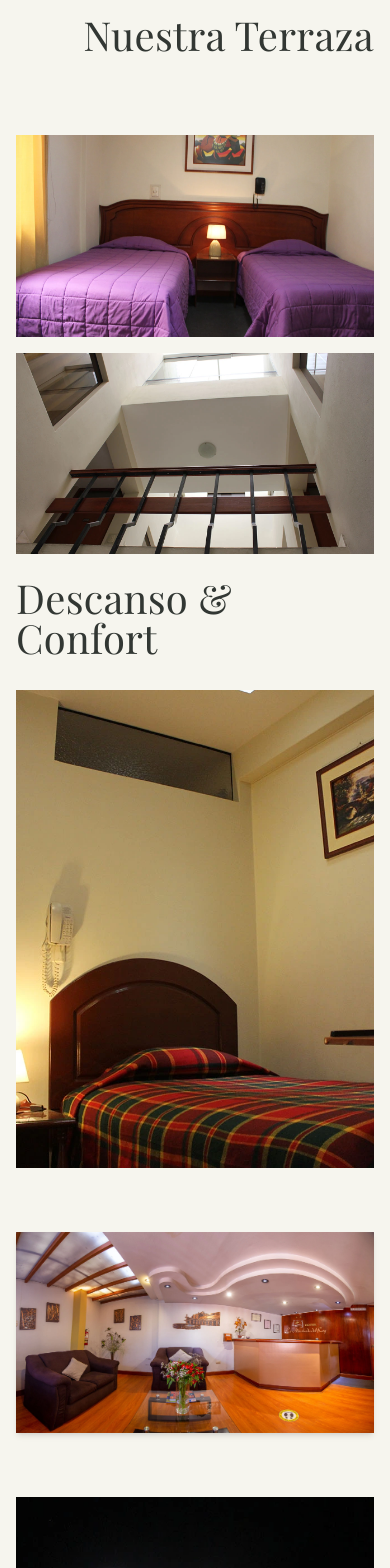
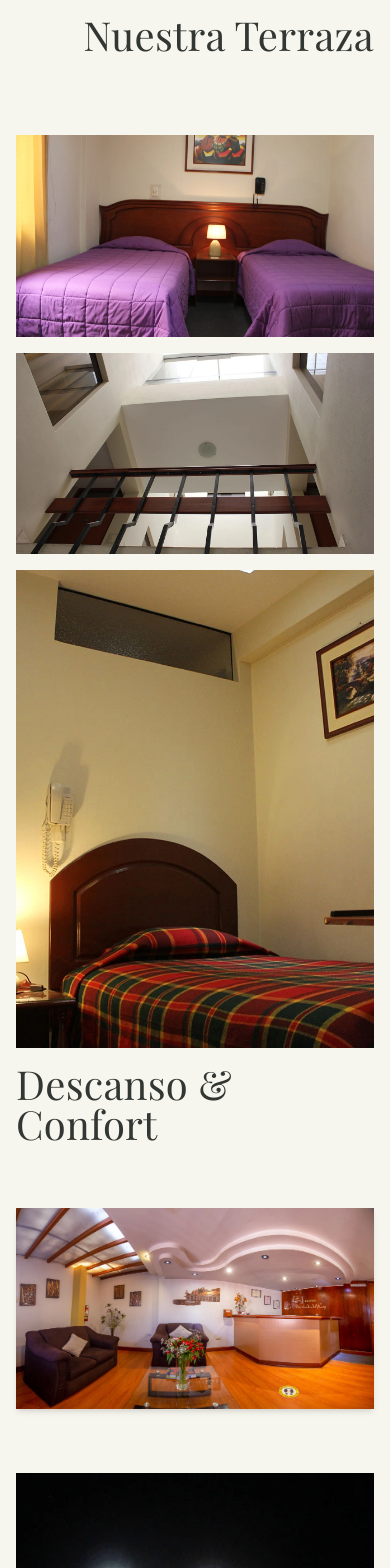
Before and after one commit to digitales-2025/landing-almohada-rey, a Next.js app: page /es/galeria in a window 390 px wide. Shown: the part 1940-3508 px from the top of the page. Built offline with nearby package versions, Linux system fonts and the light colour scheme; no server answers; a web font is replaced by a local one; what tailwindcss-animated would draw is missing.

Commit message:
feat: mejorar el diseño y la estructura

```diff
--- a/src/app/[locale]/galeria/components/GallerySection4.tsx
+++ b/src/app/[locale]/galeria/components/GallerySection4.tsx
@@ -11,13 +11,14 @@ export const GallerySection4 = () => {
     return (
         <SectionWrapper>
             <div className="container mx-auto">
-                <div className="grid grid-cols-1 md:grid-cols-2 gap-4 md:gap-6">
+                {/* Layout para pantallas grandes (desktop) */}
+                <div className="hidden lg:grid lg:grid-cols-2 gap-6">
                     {/* Columna izquierda con dos imágenes y título */}
-                    <div className="flex flex-col min-h-[400px] md:min-h-[700px] justify-between">
+                    <div className="flex flex-col h-full justify-between">
                         {/* Contenedor de imágenes */}
-                        <div className="space-y-4 flex-shrink-0">
+                        <div className="space-y-4">
                             {/* Imagen superior izquierda */}
-                            <div className="relative aspect-[16/9] md:aspect-[16/9] w-full">
+                            <div className="relative aspect-[16/9] w-full">
                                 <img
                                     src="/gallery/seccion4/ImgLateralIzquierdoSuperior.webp"
                                     alt={t('imageAlt1')}
@@ -26,7 +27,7 @@ export const GallerySection4 = () => {
                             </div>
 
                             {/* Imagen inferior izquierda */}
-                            <div className="relative aspect-[16/9] md:aspect-[16/9] w-full">
+                            <div className="relative aspect-[16/9] w-full">
                                 <img
                                     src="/gallery/seccion4/ImgLateralIzquierdoInferior.webp"
                                     alt={t('imageAlt2')}
@@ -35,26 +36,19 @@ export const GallerySection4 = () => {
                             </div>
                         </div>
 
-                        {/* Versión móvil: título y descripción en línea única */}
-                        <div className="mt-6 block md:hidden pb-4">
-                            <h2 className="text-h5 font-serif text-secondary dark:text-secondary-foreground">
-                                {t('title')} {t('description')}
-                            </h2>
-                        </div>
-
                         {/* Versión desktop: título y descripción separados */}
-                        <div className="mt-6 hidden md:block pb-4">
-                            <h3 className="text-h5 md:text-h4 lg:text-h4 font-serif text-secondary dark:text-secondary-foreground">
+                        <div className="mt-4">
+                            <h3 className="text-h4 font-serif text-secondary dark:text-secondary-foreground">
                                 {t('title')}
                             </h3>
-                            <h2 className="text-h3 lg:text-h2 xl:text-h1 font-serif text-secondary dark:text-secondary-foreground truncate">
+                            <h2 className="text-h2 xl:text-h1 font-serif text-secondary dark:text-secondary-foreground truncate">
                                 {t('description')}
                             </h2>
                         </div>
                     </div>
 
-                    {/* Imagen grande a la derecha con altura adaptable */}
-                    <div className="relative aspect-[3/4] md:aspect-[3/5] w-full">
+                    {/* Imagen grande a la derecha */}
+                    <div className="relative aspect-[3/5] w-full">
                         <img
                             src="/gallery/seccion4/ImgLateralDerecho.webp"
                             alt={t('imageAlt3')}
@@ -62,6 +56,57 @@ export const GallerySection4 = () => {
                         />
                     </div>
                 </div>
+
+                {/* Layout para móvil y tablet (imágenes seguidas por texto) */}
+                <div className="block lg:hidden">
+                    <div className="grid grid-cols-1 md:grid-cols-2 gap-4">
+                        {/* En tablet, las imágenes izquierdas se apilan */}
+                        <div className="space-y-4">
+                            <div className="relative aspect-[16/9] w-full">
+                                <img
+                                    src="/gallery/seccion4/ImgLateralIzquierdoSuperior.webp"
+                                    alt={t('imageAlt1')}
+                                    className="object-cover w-full h-full"
+                                />
+                            </div>
+                            <div className="relative aspect-[16/9] w-full">
+                                <img
+                                    src="/gallery/seccion4/ImgLateralIzquierdoInferior.webp"
+                                    alt={t('imageAlt2')}
+                                    className="object-cover w-full h-full"
+                                />
+                            </div>
+                        </div>
+
+                        {/* Imagen derecha */}
+                        <div className="relative aspect-[3/4] md:aspect-[3/4.5] w-full">
+                            <img
+                                src="/gallery/seccion4/ImgLateralDerecho.webp"
+                                alt={t('imageAlt3')}
+                                className="object-cover w-full h-full"
+                            />
+                        </div>
+                    </div>
+
+                    {/* Título y descripción después de las imágenes para móvil y tablet */}
+                    <div className="mt-4">
+                        {/* Versión móvil */}
+                        <div className="block md:hidden">
+                            <h2 className="text-h5 font-serif text-secondary dark:text-secondary-foreground">
+                                {t('title')} {t('description')}
+                            </h2>
+                        </div>
+                        {/* Versión tablet */}
+                        <div className="hidden md:block lg:hidden">
+                            <h3 className="text-h5 font-serif text-secondary dark:text-secondary-foreground">
+                                {t('title')}
+                            </h3>
+                            <h2 className="text-h4 font-serif text-secondary dark:text-secondary-foreground">
+                                {t('description')}
+                            </h2>
+                        </div>
+                    </div>
+                </div>
             </div>
         </SectionWrapper>
     );
--- a/src/app/[locale]/galeria/components/GallerySection7.tsx
+++ b/src/app/[locale]/galeria/components/GallerySection7.tsx
@@ -9,11 +9,11 @@ export const GallerySection7 = () => {
     const t = useTranslations('IndexPageGallery.sections.section7');
 
     return (
-        <SectionWrapper>
+        <SectionWrapper className="md:py-8 lg:py-12">
             <div className="container mx-auto">
-                <div className="flex flex-col gap-6">
-                    {/* Imagen grande superior (altura reducida) */}
-                    <div className="relative w-full min-h-fit md:min-h-[600px] lg:min-h-[750px] overflow-hidden ">
+                <div className="flex flex-col gap-4 md:gap-5 lg:gap-6">
+                    {/* Imagen grande superior */}
+                    <div className="relative w-full h-[400px] md:h-[520px] lg:h-[750px] overflow-hidden">
                         <img
                             src="/gallery/seccion7/ImgSuperior.webp"
                             alt={t('imageAlt1')}
@@ -21,28 +21,28 @@ export const GallerySection7 = () => {
                         />
                     </div>
 
-                    {/* Estructura para desktop (2 columnas con título e imágenes) - oculto en móvil */}
-                    <div className="hidden md:grid md:grid-cols-2 gap-8 items-start grid-flow-row auto-rows-min">
-                        {/* Título a la izquierda solo visible en desktop */}
-                        <div className="space-y-3 pt-2">
-                            <h3 className="text-h5 md:text-h4 lg:text-h4 font-serif text-secondary dark:text-secondary-foreground">
+                    {/* Estructura para tablet/desktop */}
+                    <div className="hidden md:grid md:grid-cols-2 gap-3 md:gap-4 lg:gap-8 items-start">
+                        {/* Título a la izquierda */}
+                        <div className="md:space-y-2 lg:space-y-3">
+                            <h3 className="text-h5 md:text-h5 lg:text-h4 font-serif text-secondary dark:text-secondary-foreground">
                                 {t('subtitle')}
                             </h3>
-                            <h2 className="text-h3 lg:text-h2 xl:text-h2 font-serif text-secondary dark:text-secondary-foreground">
+                            <h2 className="text-h4 md:text-h4 lg:text-h2 xl:text-h2 font-serif text-secondary dark:text-secondary-foreground">
                                 {t('title')}
                             </h2>
                         </div>
 
-                        {/* Imágenes inferiores solo para desktop */}
-                        <div className="grid grid-cols-2 gap-6 grid-flow-row auto-rows-min">
-                            <div className="relative aspect-[4/3] w-full overflow-hidden">
+                        {/* Imágenes inferiores */}
+                        <div className="grid grid-cols-2 gap-2 md:gap-3 lg:gap-6">
+                            <div className="relative h-[150px] md:h-[180px] lg:h-[220px] w-full overflow-hidden">
                                 <img
                                     src="/gallery/seccion7/ImgInferiorIzquierdo.webp"
                                     alt={t('imageAlt2')}
                                     className="object-cover w-full h-full"
                                 />
                             </div>
-                            <div className="relative aspect-[4/3] w-full overflow-hidden">
+                            <div className="relative h-[150px] md:h-[180px] lg:h-[220px] w-full overflow-hidden">
                                 <img
                                     src="/gallery/seccion7/ImgInferiorDerecho.webp"
                                     alt={t('imageAlt3')}
@@ -52,18 +52,17 @@ export const GallerySection7 = () => {
                         </div>
                     </div>
 
-                    {/* Estructura solo para móvil - sin espacios vacíos */}
+                    {/* Estructura solo para móvil */}
                     <div className="block md:hidden">
-                        {/* Solo imágenes en grid - sin div para título */}
-                        <div className="grid grid-cols-2 gap-4 grid-flow-row auto-rows-min">
-                            <div className="relative aspect-[4/3] w-full overflow-hidden ">
+                        <div className="grid grid-cols-2 gap-3">
+                            <div className="relative h-[150px] w-full overflow-hidden">
                                 <img
                                     src="/gallery/seccion7/ImgInferiorIzquierdo.webp"
                                     alt={t('imageAlt2')}
                                     className="object-cover w-full h-full"
                                 />
                             </div>
-                            <div className="relative aspect-[4/3] w-full overflow-hidden ">
+                            <div className="relative h-[150px] w-full overflow-hidden">
                                 <img
                                     src="/gallery/seccion7/ImgInferiorDerecho.webp"
                                     alt={t('imageAlt3')}
@@ -71,9 +70,7 @@ export const GallerySection7 = () => {
                                 />
                             </div>
                         </div>
-
-                        {/* Título al final para móvil */}
-                        <div className="mt-4">
+                        <div className="mt-3">
                             <h2 className="text-h5 font-serif text-secondary dark:text-secondary-foreground">
                                 {t('subtitle')} {t('title')}
                             </h2>
```
